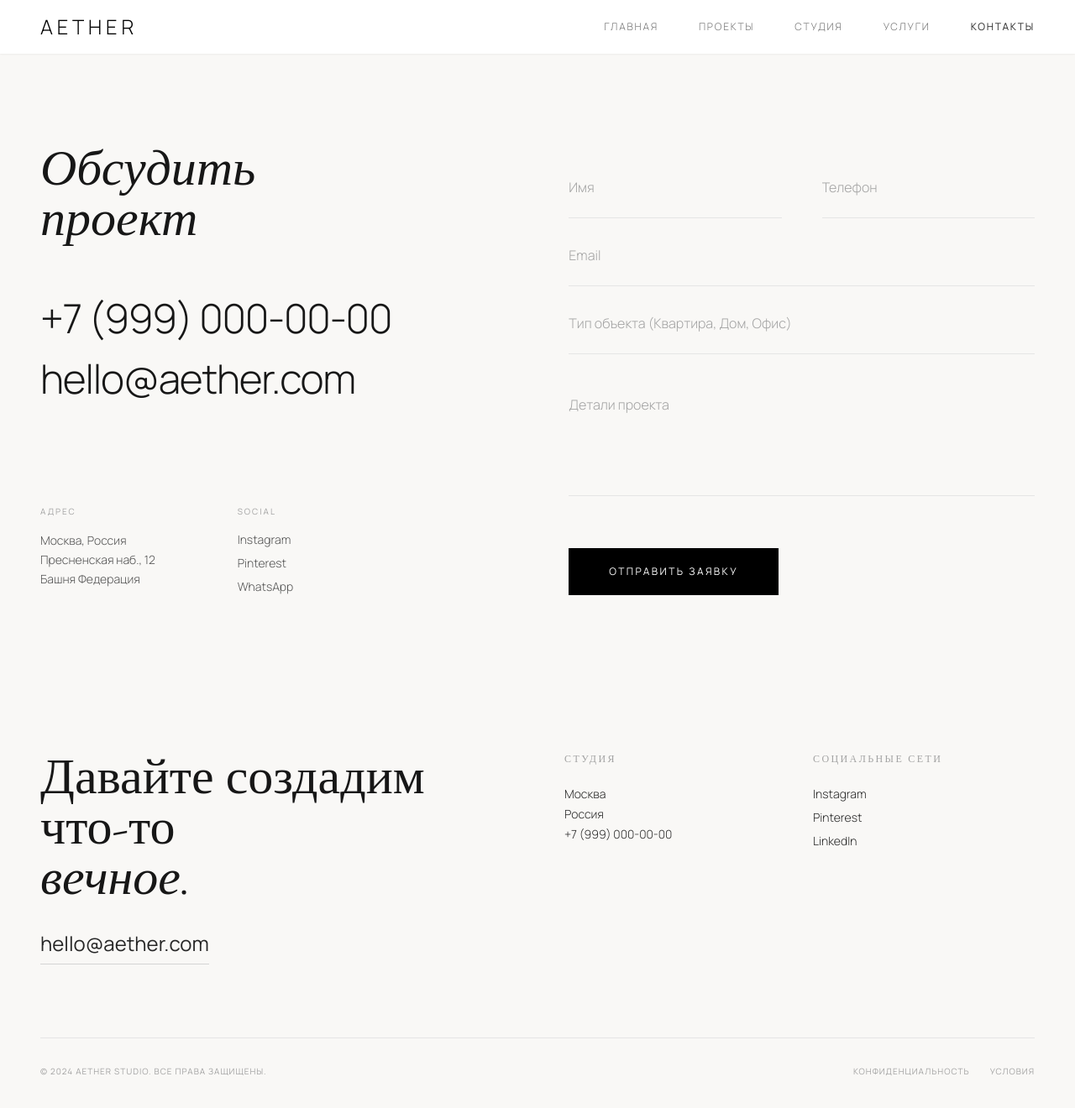
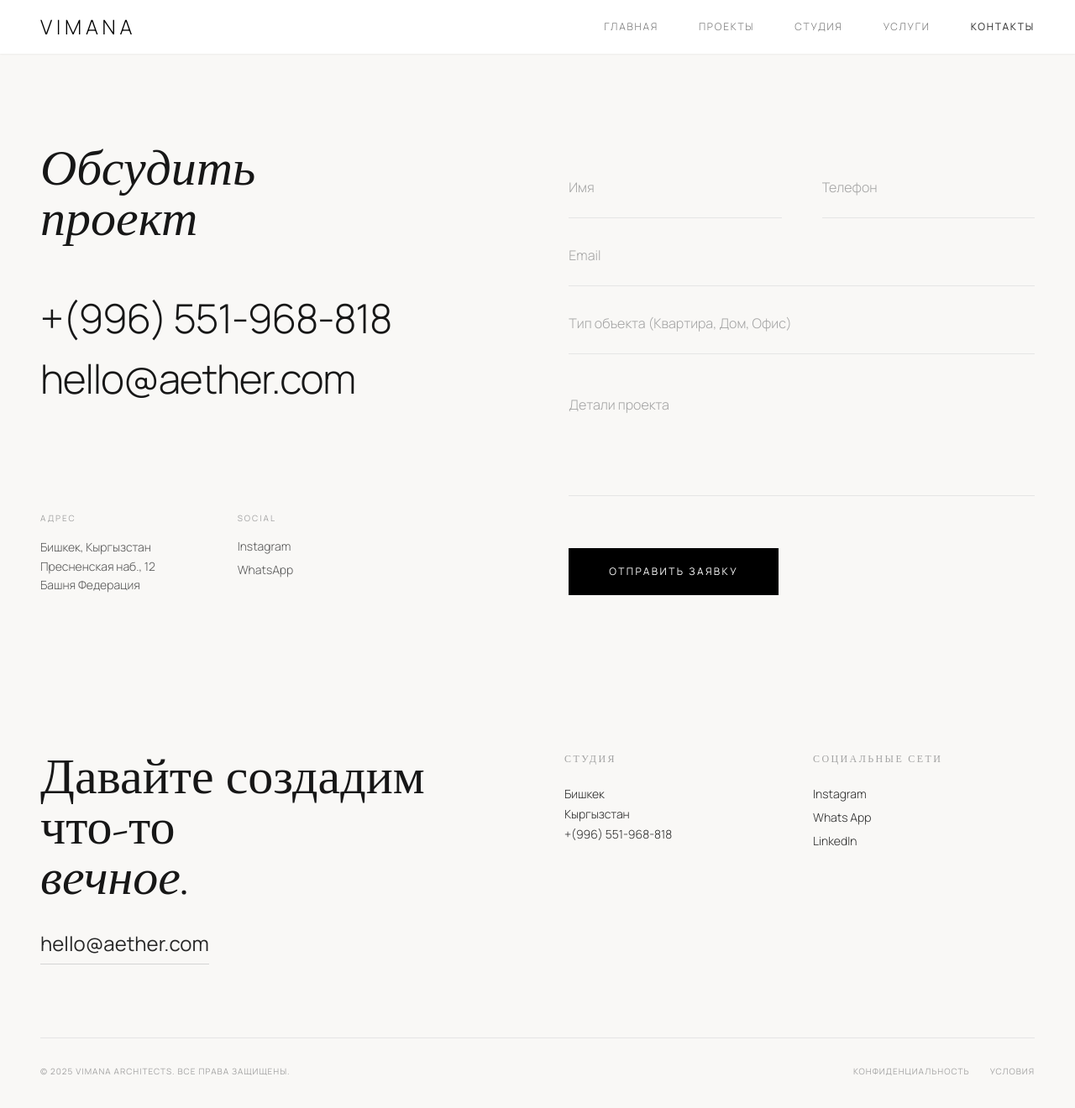
Before and after one commit to Aman0061/aether, a React (Vite) app: page /contact in a window 1280 px wide. Shown: the top 1320 px of the page at 84% size. Built offline with nearby package versions, Linux system fonts and the light colour scheme.

Commit message:
add TG Bot

```diff
--- a/index.html
+++ b/index.html
@@ -3,7 +3,7 @@
 <head>
     <meta charset="UTF-8">
     <meta name="viewport" content="width=device-width, initial-scale=1.0">
-    <title>A E T H E R | Дизайн интерьеров</title>
+    <title>Vimana Architects</title>
     <link rel="preconnect" href="https://fonts.googleapis.com">
     <link rel="preconnect" href="https://fonts.gstatic.com" crossorigin>
     <link href="https://fonts.googleapis.com/css2?family=Cormorant+Garamond:ital,wght@0,300;0,400;0,500;0,600;0,700;1,300;1,400;1,500;1,600;1,700&family=Manrope:wght@200;300;400;500;600;700&display=swap" rel="stylesheet">
--- a/src/components/Contact.jsx
+++ b/src/components/Contact.jsx
@@ -2,9 +2,10 @@ import { useState } from 'react'
 import { useScrollAnimation } from '../hooks/useScrollAnimation'
 
 const Contact = () => {
-  // 1. Используем наш хук для анимации
   const contactRef = useScrollAnimation()
 
+  // Состояния для формы и статуса отправки
+  const [isSubmitting, setIsSubmitting] = useState(false)
   const [formData, setFormData] = useState({
     name: '',
     phone: '',
@@ -13,12 +14,12 @@ const Contact = () => {
     details: '',
   })
 
-  const handleSubmit = (e) => {
-    e.preventDefault()
-    // Здесь будет логика отправки (например, в Telegram или на почту)
-    console.log('Form submitted:', formData)
-    alert('Спасибо! Мы свяжемся с вами в ближайшее время.')
-  }
+  // -------------------------------------------------------------------------
+  // НАСТРОЙКИ TELEGRAM
+  // -------------------------------------------------------------------------
+  const TG_BOT_TOKEN = '8227356630:AAEF6lzCccHU_frM04GpS5AXkP-0iU2lCBU'
+  const TG_CHAT_ID = '5221925241' // Твой ID уже здесь
+  // -------------------------------------------------------------------------
 
   const handleChange = (e) => {
     setFormData({
@@ -27,9 +28,60 @@ const Contact = () => {
     })
   }
 
+  const handleSubmit = async (e) => {
+    e.preventDefault()
+    setIsSubmitting(true) // Блокируем кнопку
+
+    // Формируем красивое сообщение (HTML разметка для Телеграм)
+    const message = `
+<b>🔔 Новая заявка с сайта!</b>
+
+<b>👤 Имя:</b> ${formData.name}
+<b>📱 Телефон:</b> ${formData.phone}
+<b>📧 Email:</b> ${formData.email || 'Не указан'}
+<b>🏠 Тип объекта:</b> ${formData.type || 'Не указан'}
+
+<b>📝 Детали:</b>
+${formData.details || 'Без комментариев'}
+    `
+
+    try {
+      // Отправляем запрос в Telegram
+      const response = await fetch(`https://api.telegram.org/bot${TG_BOT_TOKEN}/sendMessage`, {
+        method: 'POST',
+        headers: {
+          'Content-Type': 'application/json',
+        },
+        body: JSON.stringify({
+          chat_id: TG_CHAT_ID,
+          text: message,
+          parse_mode: 'HTML', // Чтобы работала жирность шрифта
+        }),
+      })
+
+      if (response.ok) {
+        alert('Заявка успешно отправлена! Мы скоро свяжемся с вами.')
+        // Очищаем форму
+        setFormData({
+          name: '',
+          phone: '',
+          email: '',
+          type: '',
+          details: '',
+        })
+      } else {
+        alert('Ошибка при отправке. Попробуйте написать нам в WhatsApp.')
+        console.error('Telegram Error:', await response.text())
+      }
+    } catch (error) {
+      console.error('Network Error:', error)
+      alert('Ошибка сети. Проверьте интернет.')
+    } finally {
+      setIsSubmitting(false) // Разблокируем кнопку
+    }
+  }
+
   return (
-    // Убрали внешнюю обертку и Navbar.
-    // min-h-screen нужен, чтобы на больших экранах контент был по центру вертикально.
     <section
       ref={contactRef}
       className="min-h-screen pt-32 pb-12 px-6 md:px-12 flex flex-col md:justify-center max-w-[1600px] mx-auto"
@@ -45,10 +97,10 @@ const Contact = () => {
 
             <div className="space-y-6">
               <a
-                href="tel:+79990000000"
+                href="tel:+996551968818"
                 className="block text-3xl md:text-4xl lg:text-5xl font-light text-neutral-900 hover:opacity-60 transition-opacity font-sans tracking-tight"
               >
-                +7 (999) 000-00-00
+                +(996) 551-968-818
               </a>
               <a
                 href="mailto:hello@aether.com"
@@ -65,7 +117,7 @@ const Contact = () => {
                 Адрес
               </span>
               <p className="text-sm font-light leading-relaxed text-neutral-600">
-                Москва, Россия
+                Бишкек, Кыргызстан
                 <br />
                 Пресненская наб., 12
                 <br />
@@ -78,13 +130,8 @@ const Contact = () => {
               </span>
               <ul className="space-y-2 text-sm font-light text-neutral-600">
                 <li>
-                  <a href="#" className="hover:text-black transition-colors">
+                  <a href="https://www.instagram.com/vimana__architects/" target="_blank" rel="noreferrer" className="hover:text-black transition-colors">
                     Instagram
-                  </a>
-                </li>
-                <li>
-                  <a href="#" className="hover:text-black transition-colors">
-                    Pinterest
                   </a>
                 </li>
                 <li>
@@ -110,6 +157,7 @@ const Contact = () => {
                   className="minimal-input"
                   value={formData.name}
                   onChange={handleChange}
+                  disabled={isSubmitting}
                 />
               </div>
               <div className="group">
@@ -121,6 +169,7 @@ const Contact = () => {
                   className="minimal-input"
                   value={formData.phone}
                   onChange={handleChange}
+                  disabled={isSubmitting}
                 />
               </div>
             </div>
@@ -133,6 +182,7 @@ const Contact = () => {
                 className="minimal-input"
                 value={formData.email}
                 onChange={handleChange}
+                disabled={isSubmitting}
               />
             </div>
 
@@ -144,6 +194,7 @@ const Contact = () => {
                 className="minimal-input"
                 value={formData.type}
                 onChange={handleChange}
+                disabled={isSubmitting}
               />
             </div>
 
@@ -155,23 +206,24 @@ const Contact = () => {
                 className="minimal-input resize-none"
                 value={formData.details}
                 onChange={handleChange}
+                disabled={isSubmitting}
               ></textarea>
             </div>
 
             <div className="pt-12 flex justify-start">
               <button
                 type="submit"
-                className="btn-hover bg-black text-white text-xs uppercase tracking-[0.2em] px-12 py-5 hover:bg-neutral-800 transition-colors duration-300 w-full md:w-auto"
+                disabled={isSubmitting}
+                className={`btn-hover bg-black text-white text-xs uppercase tracking-[0.2em] px-12 py-5 transition-all duration-300 w-full md:w-auto ${
+                  isSubmitting ? 'opacity-50 cursor-not-allowed' : 'hover:bg-neutral-800'
+                }`}
               >
-                Отправить заявку
+                {isSubmitting ? 'Отправка...' : 'Отправить заявку'}
               </button>
             </div>
           </form>
         </div>
       </div>
-
-      {/* Footer внутри страницы убран, так как есть глобальный Footer в App.js.
-          Если нужен специфический отступ снизу, его дает padding-bottom у section */}
     </section>
   )
 }
--- a/src/components/Footer.jsx
+++ b/src/components/Footer.jsx
@@ -19,21 +19,21 @@ const Footer = () => {
           <div className="grid grid-cols-2 gap-8 text-sm font-light">
             <div>
               <h5 className="uppercase tracking-[0.2em] mb-6 text-neutral-400 text-xs">Студия</h5>
-              <p className="mb-1">Москва</p>
-              <p className="mb-1">Россия</p>
-              <p>+7 (999) 000-00-00</p>
+              <p className="mb-1">Бишкек</p>
+              <p className="mb-1">Кыргызстан</p>
+              <p>+(996) 551-968-818</p>
             </div>
             <div>
               <h5 className="uppercase tracking-[0.2em] mb-6 text-neutral-400 text-xs">Социальные сети</h5>
               <ul className="space-y-2">
                 <li>
-                  <a href="#" className="hover:text-neutral-500 transition-colors">
+                  <a href="https://www.instagram.com/vimana__architects/" className="hover:text-neutral-500 transition-colors">
                     Instagram
                   </a>
                 </li>
                 <li>
-                  <a href="#" className="hover:text-neutral-500 transition-colors">
-                    Pinterest
+                  <a href="https://api.whatsapp.com/send?phone=996551968818&utm_campaign=wa_phone_number_xma&source_surface=45" className="hover:text-neutral-500 transition-colors">
+                    Whats App
                   </a>
                 </li>
                 <li>
@@ -46,7 +46,7 @@ const Footer = () => {
           </div>
         </div>
         <div className="flex flex-col md:flex-row justify-between items-center text-[10px] uppercase tracking-widest text-neutral-400 border-t border-neutral-200 pt-8">
-          <p>&copy; 2024 Aether Studio. Все права защищены.</p>
+          <p>&copy; 2025 Vimana Architects. Все права защищены.</p>
           <div className="mt-4 md:mt-0 space-x-6">
             <a href="#" className="hover:text-neutral-600">
               Конфиденциальность
--- a/src/components/Navbar.jsx
+++ b/src/components/Navbar.jsx
@@ -85,7 +85,7 @@ const Navbar = () => {
           to="/"
           className={`text-2xl tracking-[0.2em] font-light z-50 transition-colors ${baseTextColorClass}`}
         >
-          AETHER
+          VIMANA
         </Link>
 
         {/* Desktop Menu */}
```
